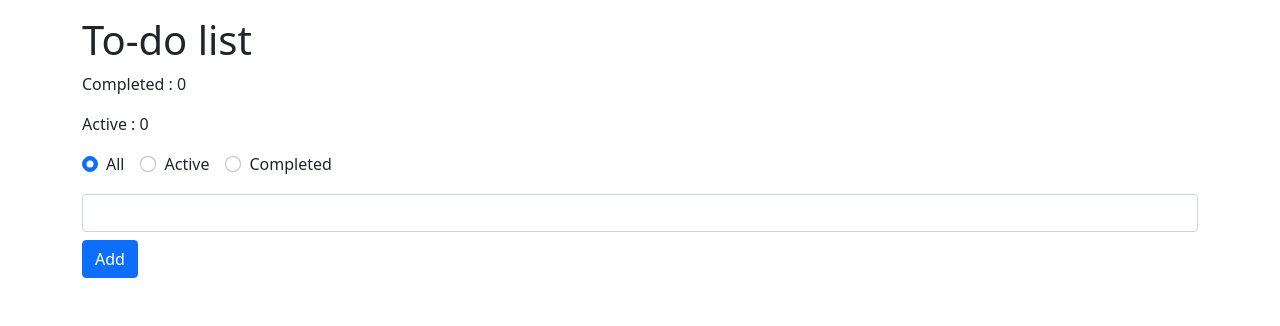
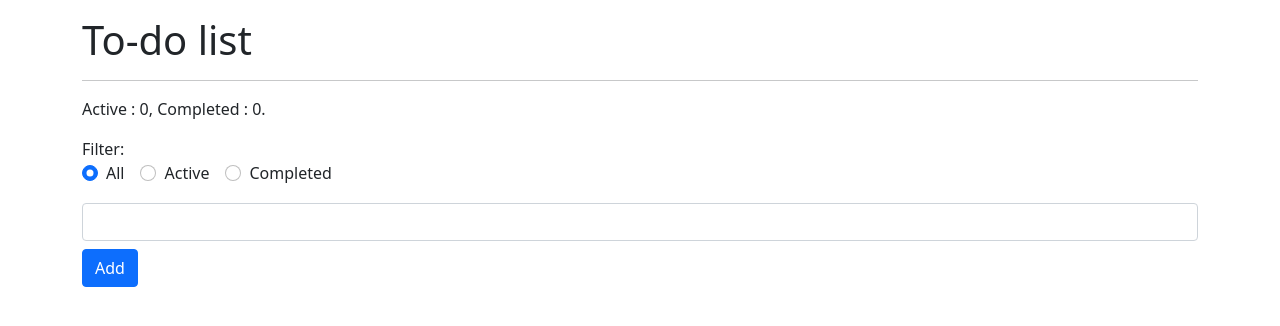
Before and after one commit to overbye87/to-do-list, a React (Create React App) app: page / in a window 1280 px wide. Shown: the top 326 px of the page. Built offline with nearby package versions, Linux system fonts and the light colour scheme.

Commit message:
little fixes

```diff
--- a/src/components/App.jsx
+++ b/src/components/App.jsx
@@ -25,11 +25,17 @@ function App() {
         <div className="col">
           <div className="App">
             <h1 className="mt-3">To-do list</h1>
+            <hr />
             <div>
-              <p>Completed : {numberOfCompleted}</p>
-              <p>Active : {numberOfActive}</p>
+              <p>
+                <span>Active : {numberOfActive}</span>
+                {", "}
+                <span>Completed : {numberOfCompleted}</span>
+                {"."}
+              </p>
             </div>
             <div onChange={(e) => setFilter(e.target.value)}>
+              <div>Filter:</div>
               <div className="form-check form-check-inline">
                 <input
                   className="form-check-input"
```
